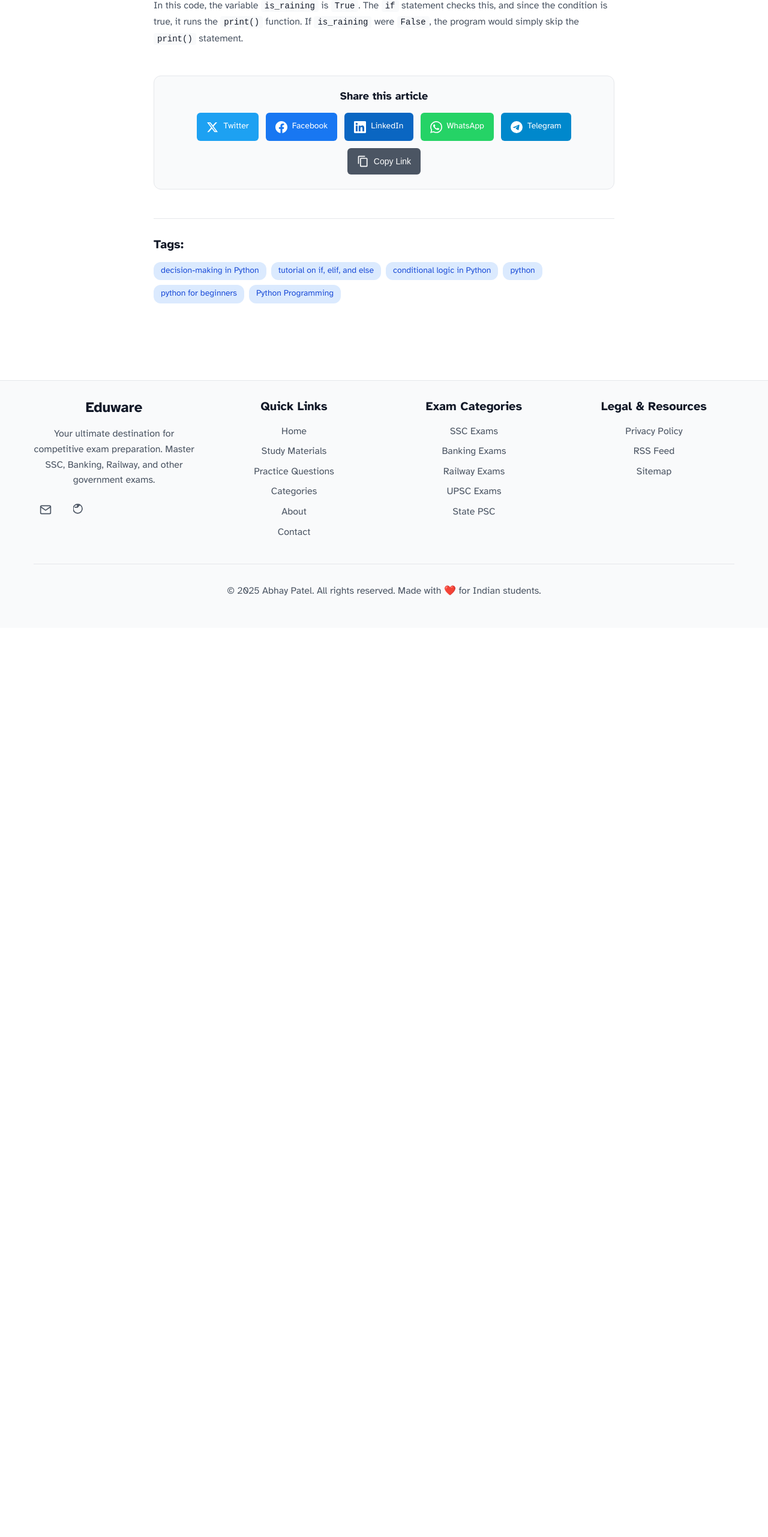
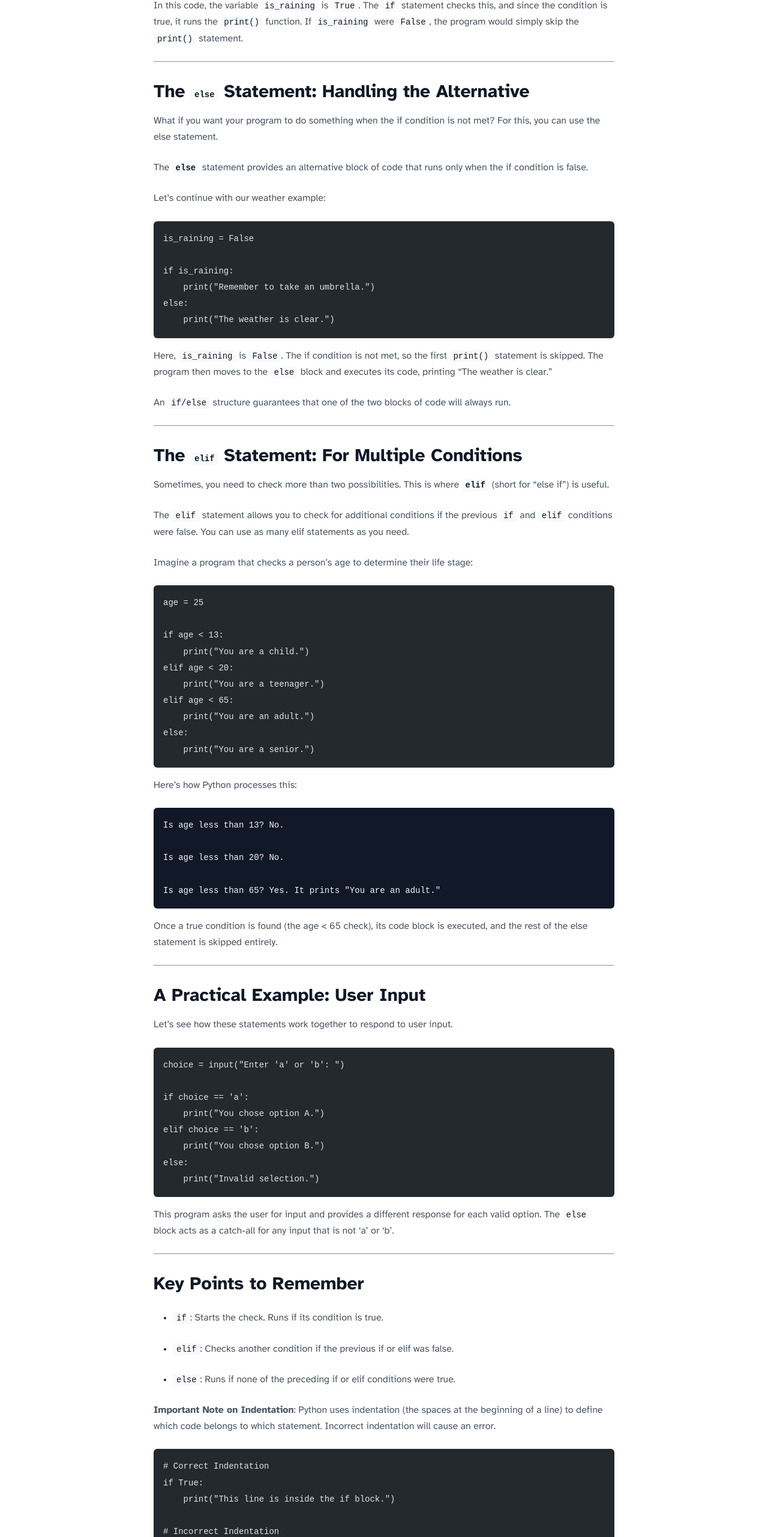
Before and after one commit to PatelAbhay550/eduwareindia, an Astro site: page /blog/guide-to-if-elif-else-in-python in a window 1280 px wide. Shown: the part 1157-3720 px from the top of the page at 60% size. Before the commit the page ends 2204 px from the top, so only its background shows below. Built offline with nearby package versions, Linux system fonts and the light colour scheme; Astro itself is replaced by a stand-in of ours; code samples lack their colours.

Commit message:
Update guide-to-if-elif-else-in-python.md

````diff
--- a/src/content/blog/guide-to-if-elif-else-in-python.md
+++ b/src/content/blog/guide-to-if-elif-else-in-python.md
@@ -30,3 +30,124 @@ if is_raining:
 ```
 
 In this code, the variable `is_raining` is `True`. The `if` statement checks this, and since the condition is true, it runs the `print()` function. If `is_raining` were `False`, the program would simply skip the `print()` statement.
+
+---
+
+## The `else` Statement: Handling the Alternative
+What if you want your program to do something when the if condition is not met? For this, you can use the else statement.
+
+The **`else`** statement provides an alternative block of code that runs only when the if condition is false.
+
+Let's continue with our weather example:
+
+```python
+is_raining = False
+
+if is_raining:
+    print("Remember to take an umbrella.")
+else:
+    print("The weather is clear.")
+```
+
+Here, `is_raining` is `False`. The if condition is not met, so the first `print()` statement is skipped. The program then moves to the `else` block and executes its code, printing "The weather is clear."
+
+An `if/else` structure guarantees that one of the two blocks of code will always run.
+
+---
+
+## The `elif` Statement: For Multiple Conditions
+
+Sometimes, you need to check more than two possibilities. This is where **`elif`** (short for "else if") is useful.
+
+The `elif` statement allows you to check for additional conditions if the previous `if` and `elif` conditions were false. You can use as many elif statements as you need.
+
+Imagine a program that checks a person's age to determine their life stage:
+
+```python
+age = 25
+
+if age < 13:
+    print("You are a child.")
+elif age < 20:
+    print("You are a teenager.")
+elif age < 65:
+    print("You are an adult.")
+else:
+    print("You are a senior.")
+```
+
+Here's how Python processes this:
+
+    Is age less than 13? No.
+
+    Is age less than 20? No.
+
+    Is age less than 65? Yes. It prints "You are an adult."
+
+Once a true condition is found (the age < 65 check), its code block is executed, and the rest of the else statement is skipped entirely.
+
+---
+
+## A Practical Example: User Input
+
+Let's see how these statements work together to respond to user input.
+
+```python
+choice = input("Enter 'a' or 'b': ")
+
+if choice == 'a':
+    print("You chose option A.")
+elif choice == 'b':
+    print("You chose option B.")
+else:
+    print("Invalid selection.")
+```
+This program asks the user for input and provides a different response for each valid option. The `else` block acts as a catch-all for any input that is not 'a' or 'b'.
+
+---
+
+## Key Points to Remember
+
+- `if`: Starts the check. Runs if its condition is true.
+
+- `elif`: Checks another condition if the previous if or elif was false.
+
+- `else`: Runs if none of the preceding if or elif conditions were true.
+
+**Important Note on Indentation**: Python uses indentation (the spaces at the beginning of a line) to define which code belongs to which statement. Incorrect indentation will cause an error.
+```python
+# Correct Indentation
+if True:
+    print("This line is inside the if block.")
+
+# Incorrect Indentation
+# if True:
+# print("This will cause an error.")
+```
+---
+
+Here's a fun challenge to test your skills!
+
+## Challenge: The Magical Vending Machine
+
+You've discovered an ancient, magical vending machine. It doesn't accept money, only a glowing keypad to type a single "word of power."
+
+Your goal is to write a Python program that simulates this machine.
+
+---
+
+### The Rules
+
+- Ask the user to enter a magic word.
+
+- Based on their input, the machine will dispense a different item:
+
+- If the user types "abracadabra", your program should print: You receive a sparkling diamond! 💎
+
+- If the user types "hocus pocus", your program should print: A talking frog hops out! 🐸
+
+- If the user types "shazam", your program should print: A lightning bolt of pure energy crackles in your hand! ⚡️
+
+- For any other word, your program should print: The machine hums for a moment... then nothing happens.
+
+**Hint**: You'll need to use input() to get the user's word and then an if/elif/else structure to check what they typed.
````
